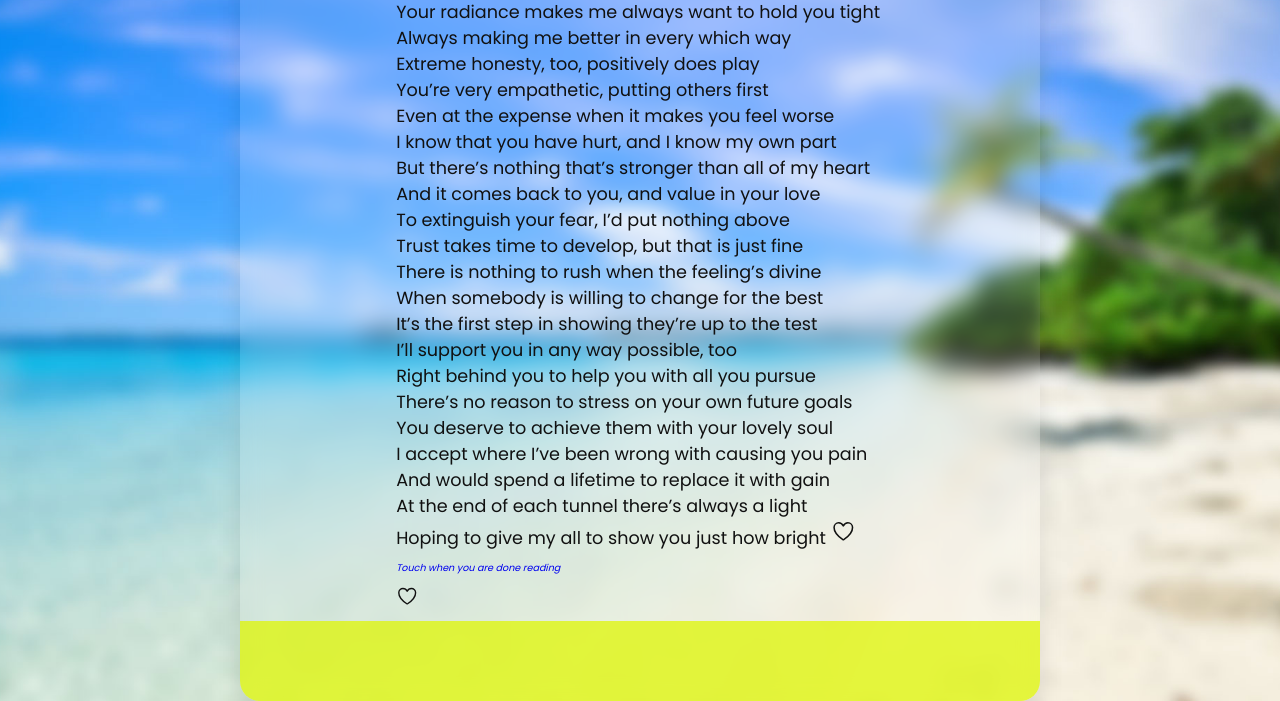
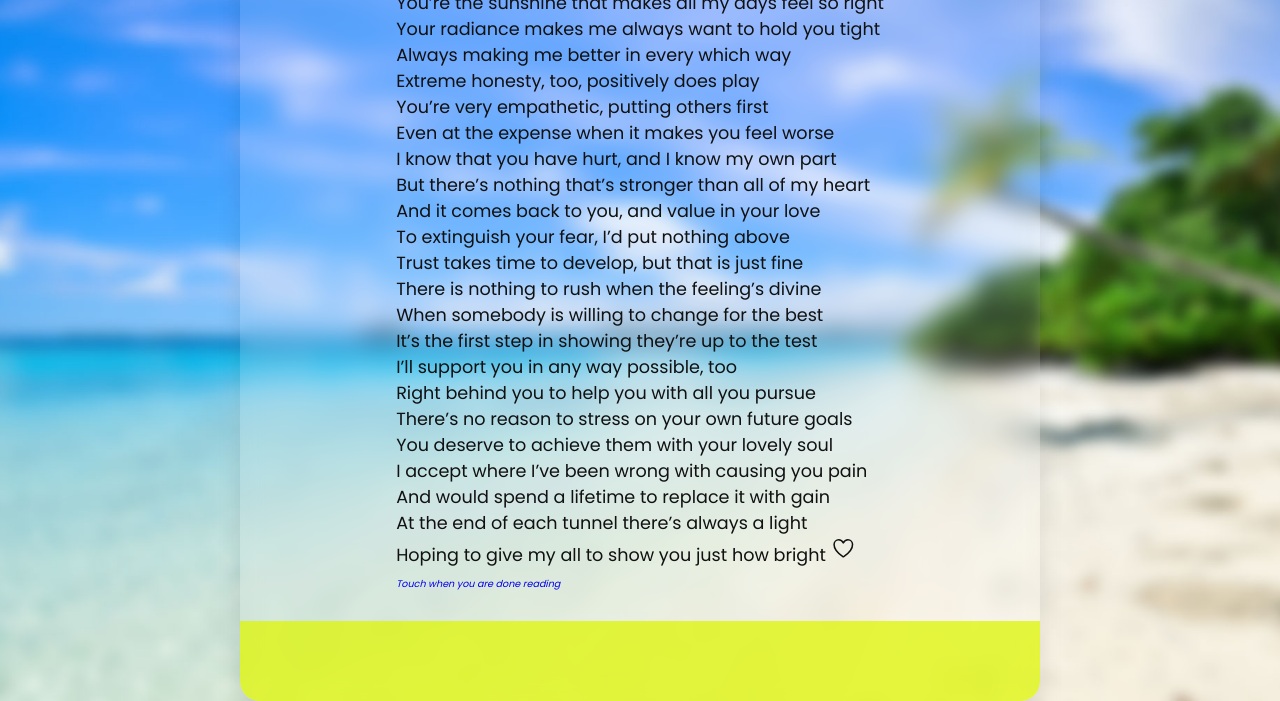
Before and after one commit to Abdir3/abdir3.github.io, a plain HTML site: page index.html in a window 1280 px wide. Shown: the part 99-800 px from the top of the page. Drawn offline with nearby package versions, Linux system fonts and the light colour scheme.

Commit message:
Update index.html

```diff
--- a/index.html
+++ b/index.html
@@ -42,7 +42,7 @@
 							</span>
 
 					</div>
-					<em class="poem">Touch when you are done reading</em><ion-icon name="heart-outline" class="heart"></ion-icon>
+					<em class="poem">Touch when you are done reading</em>
 				</div>
 			</div>
 		</div></a>
```
